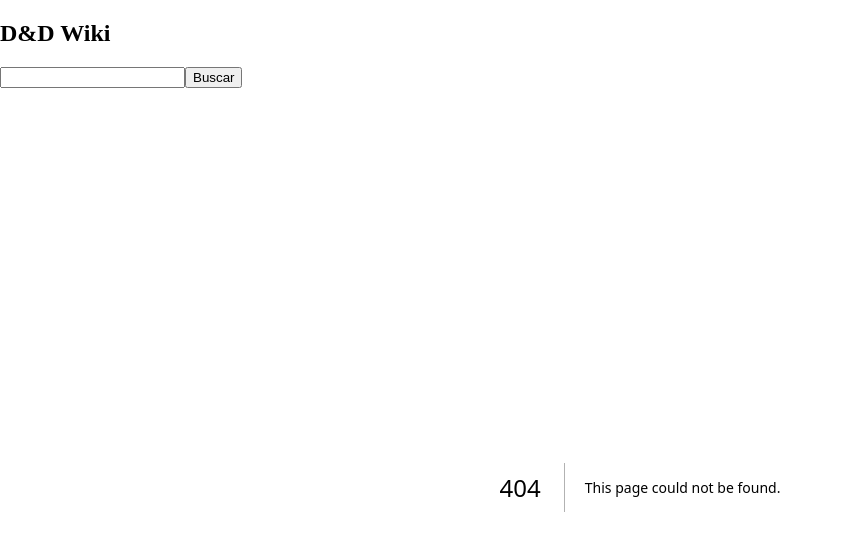
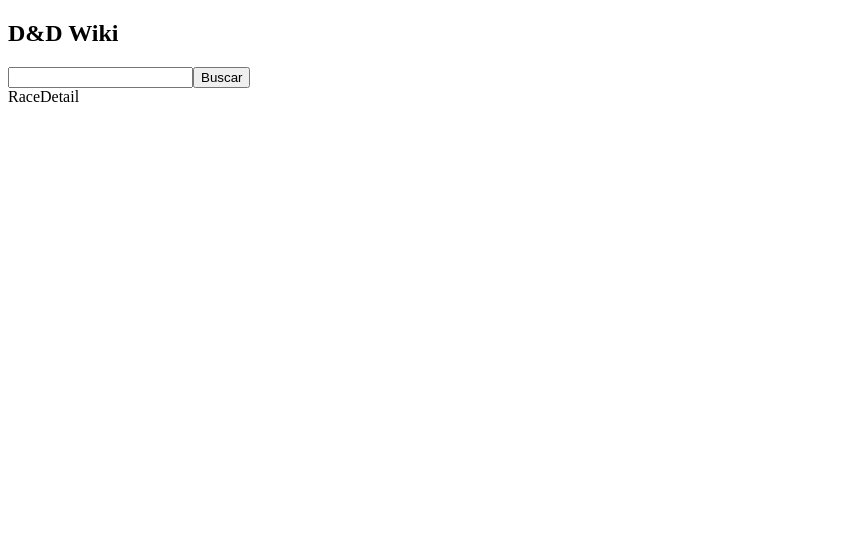
Before and after one commit to EzequielMenendez/D-DWikiFan, a Next.js app in the folder marvel-next/: page /races/1 in a window 1280 px wide. Before the commit this address had no page. Shown: the top 550 px of the page, without its empty margins (0-843 px from the left). Built offline with nearby package versions, Linux system fonts and the light colour scheme.

Commit message:
add race map

```diff
--- /dev/null
+++ b/marvel-next/src/app/races/[raceIndex]/page.jsx
@@ -0,0 +1,9 @@
+import axios from "axios"
+
+function RaceDetail({params}) {
+  return (
+    <div>RaceDetail</div>
+  )
+}
+
+export default RaceDetail
--- a/marvel-next/src/app/races/page.jsx
+++ b/marvel-next/src/app/races/page.jsx
@@ -18,7 +18,6 @@
             {data.map((d)=>(
                 <div key={d.index}>
                     <RaceCard data={d}/>
-                    <button>Description</button>
                 </div>
             ))}
         </div>
--- a/marvel-next/src/components/RaceCard.jsx
+++ b/marvel-next/src/components/RaceCard.jsx
@@ -1,9 +1,11 @@
 "use client"
+import Link from "next/link"
 
 function RaceCard({data}) {
   return (
     <div>
         <h4>{data.name}</h4>
+        <Link href={`/races/${data.index}`}>Description</Link>
     </div>
   )
 }
```
